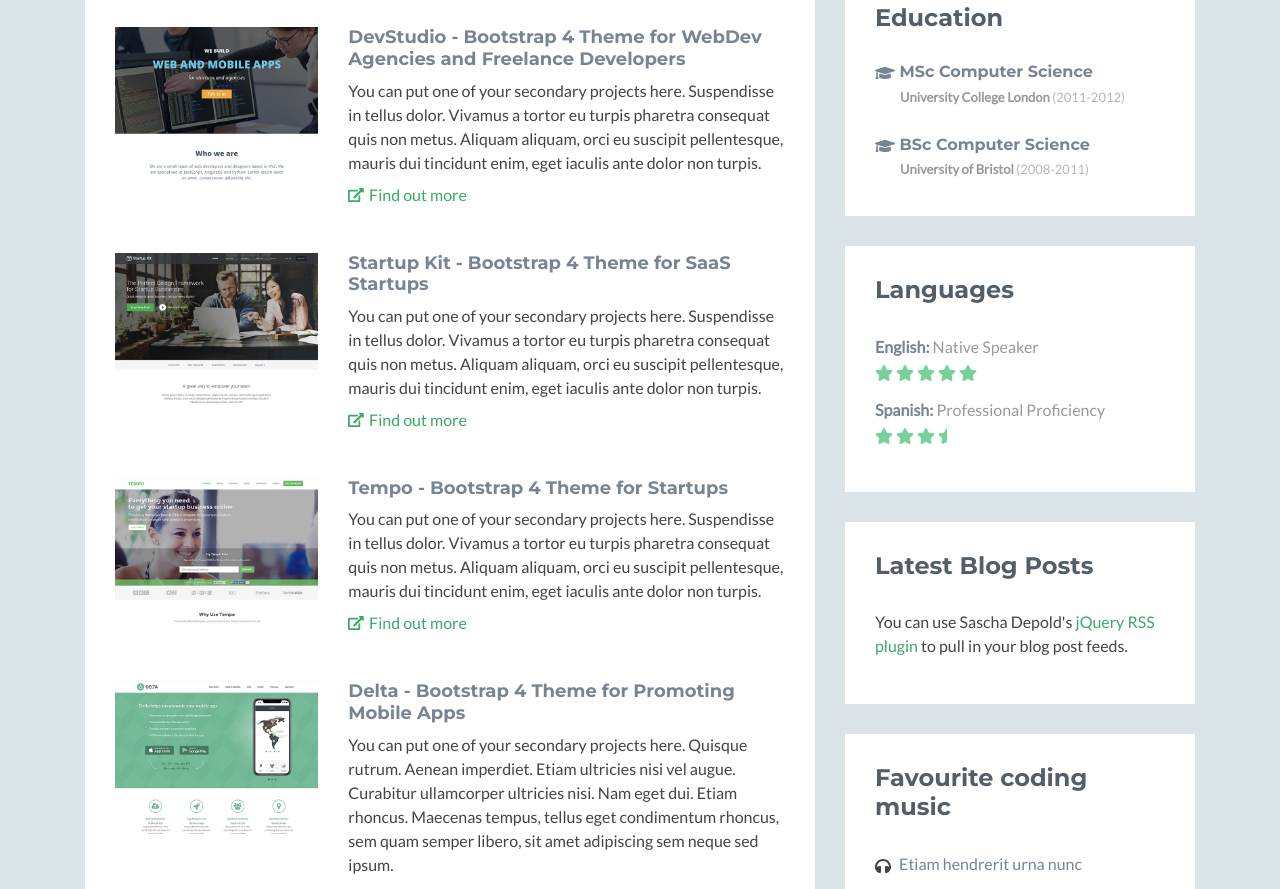
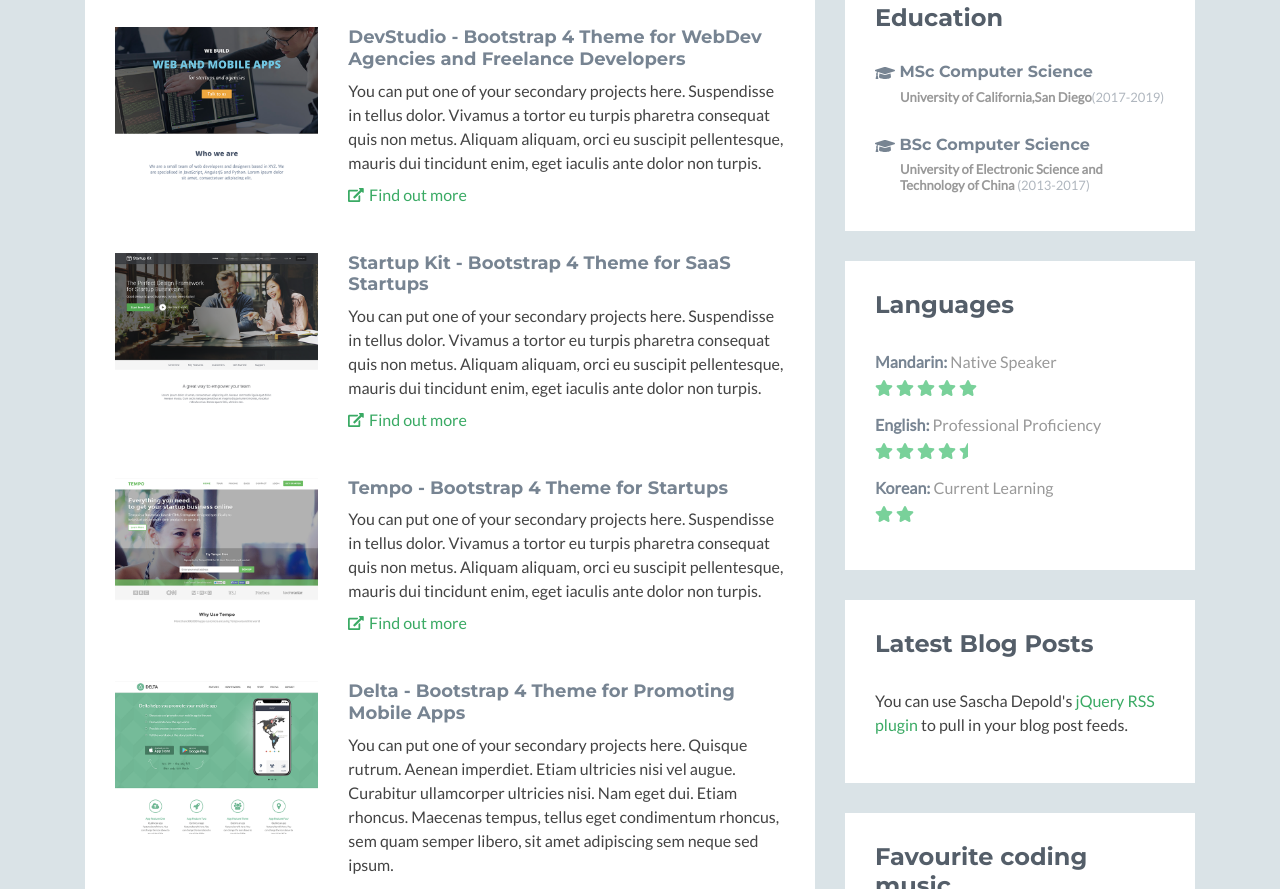
Before and after one commit to MHhmMH/MHhmMH.github.io, a plain HTML site: page index.html in a window 1280 px wide. Shown: the part 1578-2467 px from the top of the page. Drawn offline with nearby package versions, Linux system fonts and the light colour scheme; no server answers; some icons are missing.

Commit message:
some changes in index.html

```diff
--- a/index.html
+++ b/index.html
@@ -295,11 +295,11 @@
                         <div class="content">
                             <div class="item">
                                 <h3 class="title"><i class="fas fa-graduation-cap"></i> MSc Computer Science</h3>
-                                <h4 class="university">University College London <span class="year">(2011-2012)</span></h4>
+                                <h4 class="university">University of California,San Diego<span class="year">(2017-2019)</span></h4>
                             </div><!--//item-->
                             <div class="item">
                                 <h3 class="title"><i class="fas fa-graduation-cap"></i> BSc Computer Science</h3>
-                                <h4 class="university">University of Bristol <span class="year">(2008-2011)</span></h4>
+                                <h4 class="university">University of Electronic Science and Technology of China <span class="year">(2013-2017)</span></h4>
                             </div><!--//item-->
                         </div><!--//content-->
                     </div><!--//section-inner-->
@@ -311,12 +311,16 @@
                         <div class="content">
                             <ul class="list-unstyled">
                                 <li class="item">
-                                    <span class="title"><strong>English:</strong></span>
+                                    <span class="title"><strong>Mandarin:</strong></span>
                                     <span class="level">Native Speaker <br class="visible-xs"/><i class="fas fa-star"></i> <i class="fas fa-star"></i> <i class="fas fa-star"></i> <i class="fas fa-star"></i> <i class="fas fa-star"></i> </span>
                                 </li><!--//item-->
                                 <li class="item">
-                                    <span class="title"><strong>Spanish:</strong></span>
-                                    <span class="level">Professional Proficiency <br class="visible-sm visible-xs"/><i class="fas fa-star"></i> <i class="fas fa-star"></i> <i class="fas fa-star"></i> <i class="fas fa-star-half"></i></span>
+                                    <span class="title"><strong>English:</strong></span>
+                                    <span class="level">Professional Proficiency <br class="visible-sm visible-xs"/><i class="fas fa-star"></i> <i class="fas fa-star"></i> <i class="fas fa-star"></i> <i class="fas fa-star"></i> <i class="fas fa-star-half"></i></span>
+                                </li><!--//item-->
+                                <li class="item">
+                                    <span class="title"><strong>Korean:</strong></span>
+                                    <span class="level">Current Learning<br class="visible-sm visible-xs"/><i class="fas fa-star"></i> <i class="fas fa-star"></i></span>
                                 </li><!--//item-->
                             </ul>
                         </div><!--//content-->
```
